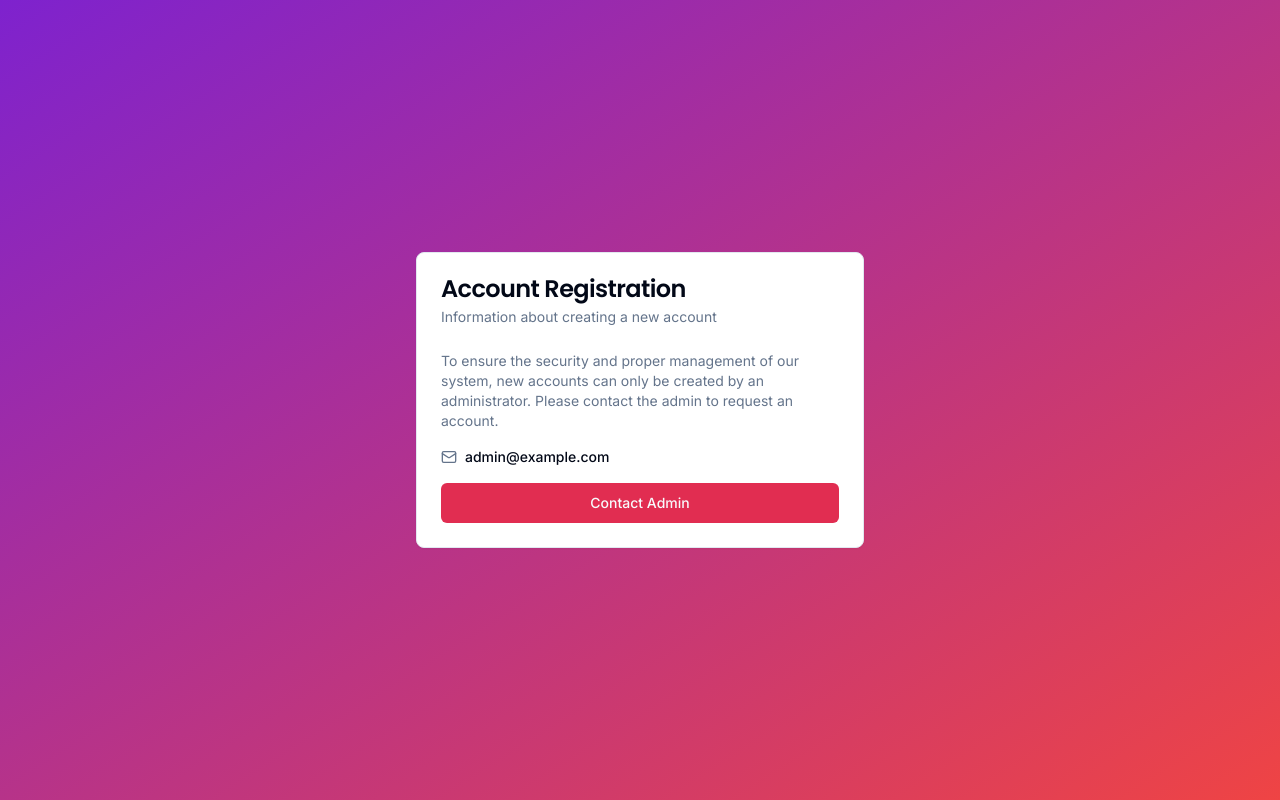
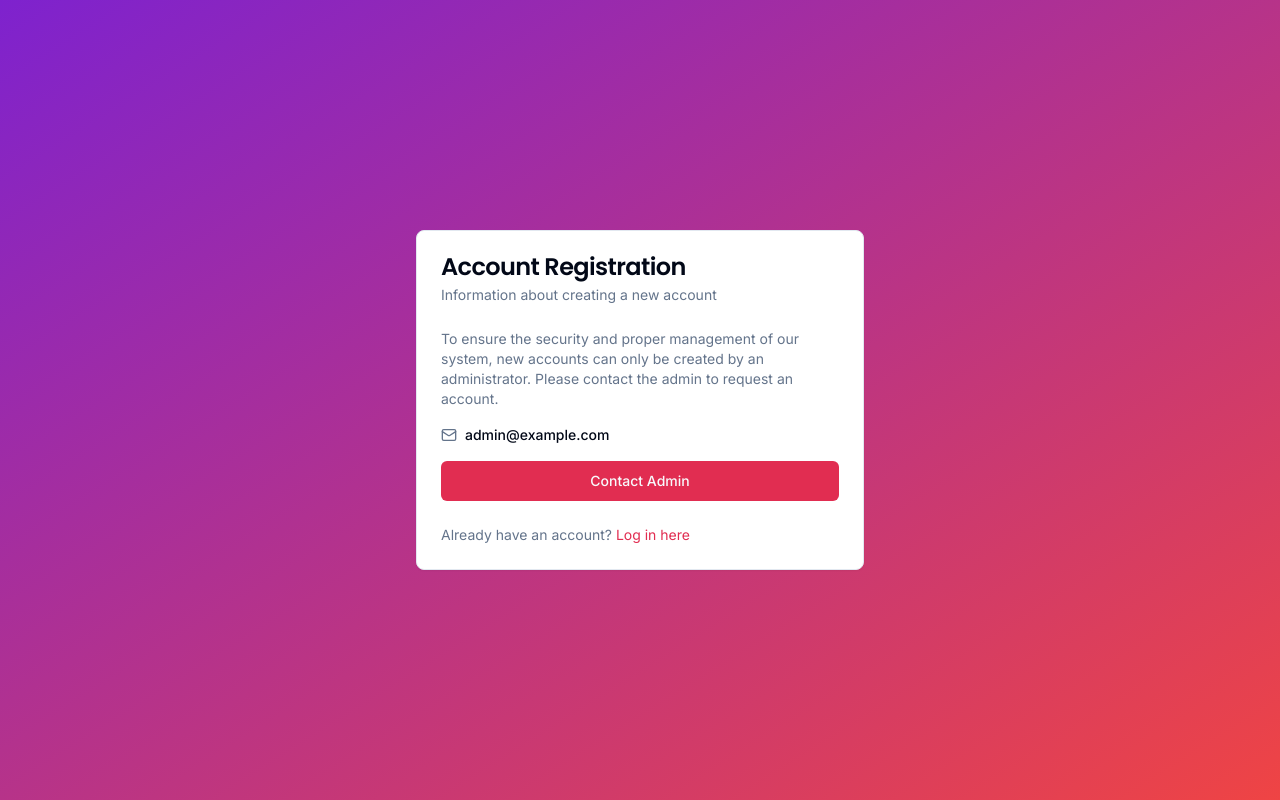
Before and after one commit to statsspeak/lvct-repo, a Next.js app: page /register in a window 1280 px wide. Built offline with nearby package versions, Linux system fonts and the light colour scheme.

Commit message:
[feat]:added redirect to login

```diff
--- a/components/contact-admin-card.tsx
+++ b/components/contact-admin-card.tsx
@@ -1,11 +1,13 @@
 "use client";
 
+import Link from "next/link";
 import { Button } from "@/components/ui/button";
 import {
   CardContent,
   CardDescription,
   CardHeader,
   CardTitle,
+  CardFooter,
 } from "@/components/ui/card";
 import { MailIcon } from "lucide-react";
 
@@ -40,6 +42,14 @@
           Contact Admin
         </Button>
       </CardContent>
+      <CardFooter>
+        <p className="text-sm text-muted-foreground">
+          Already have an account?{" "}
+          <Link href="/login" className="text-primary hover:underline">
+            Log in here
+          </Link>
+        </p>
+      </CardFooter>
     </>
   );
 }
```
